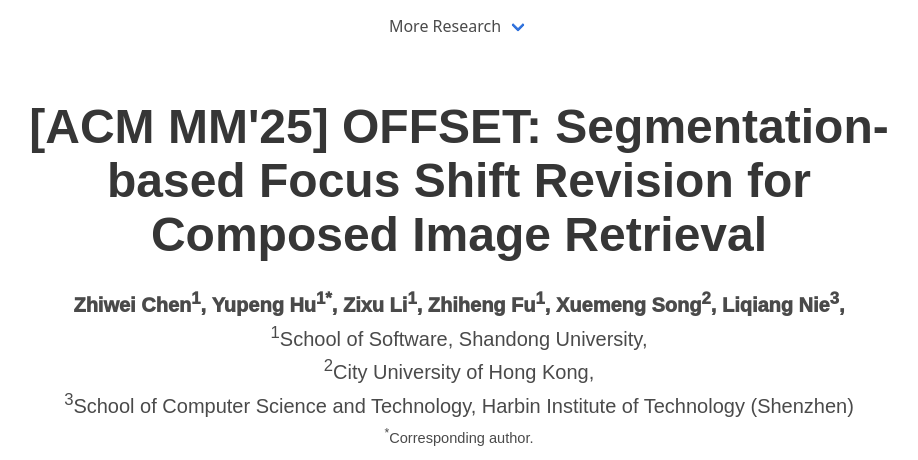
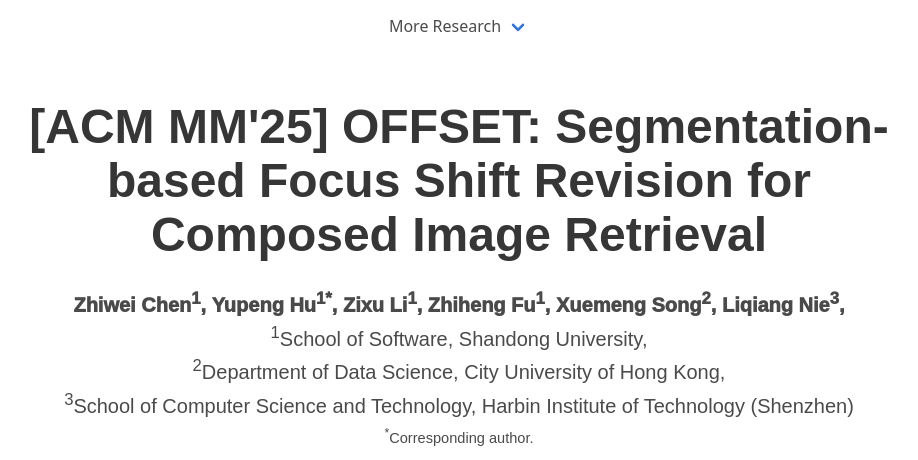
Before and after one commit to ZivChen-Ty/OFFSET.github.io, a plain HTML site: page index.html in a window 1280 px wide. Shown: the top 460 px of the page, without its empty margins (181-1099 px from the left). Drawn offline with nearby package versions, Linux system fonts and the light colour scheme; some icons are missing.

Commit message:
Update index.html

```diff
--- a/index.html
+++ b/index.html
@@ -112,7 +112,7 @@
             </div>
 
             <div class="is-size-5 publication-authors">
-              <span class="author-block"><sup>1</sup>School of Software, Shandong University,<br><sup>2</sup>City
+              <span class="author-block"><sup>1</sup>School of Software, Shandong University,<br><sup>2</sup>Department of Data Science, City
                 University of Hong Kong,<br><sup>3</sup>School of
                 Computer Science and Technology, Harbin Institute of Technology (Shenzhen)
               </span>
```
